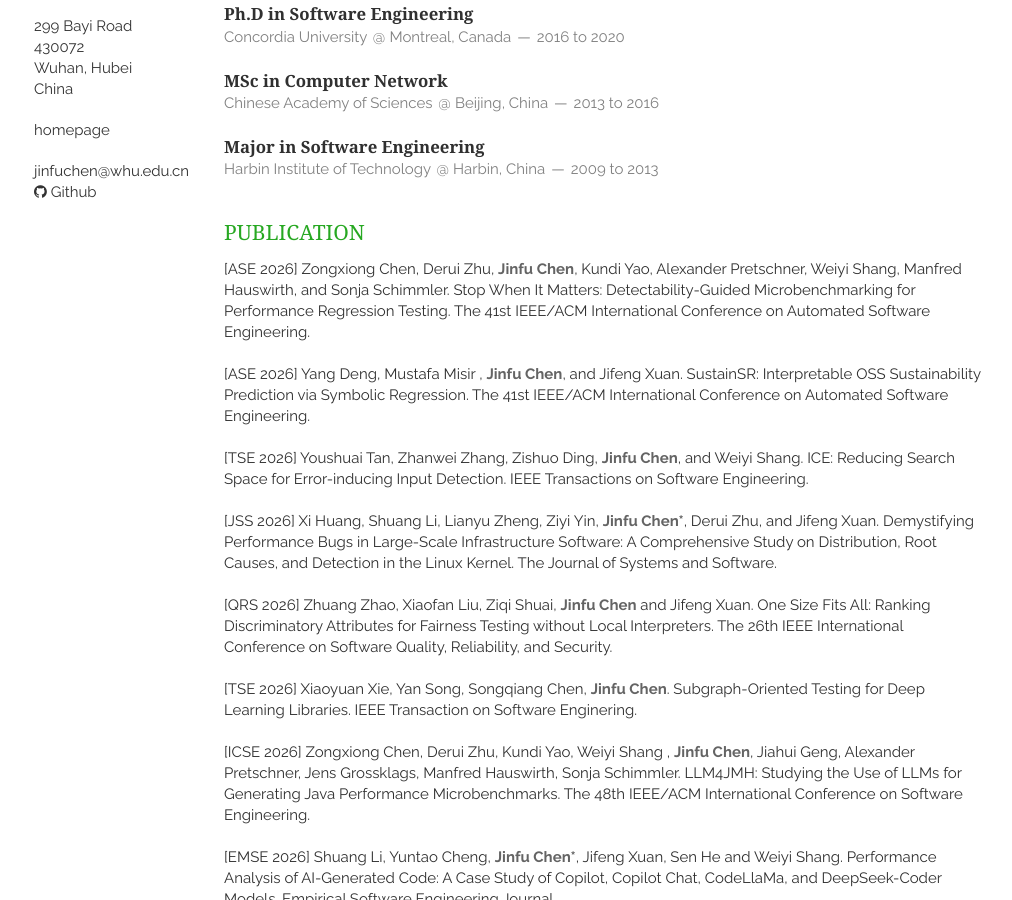
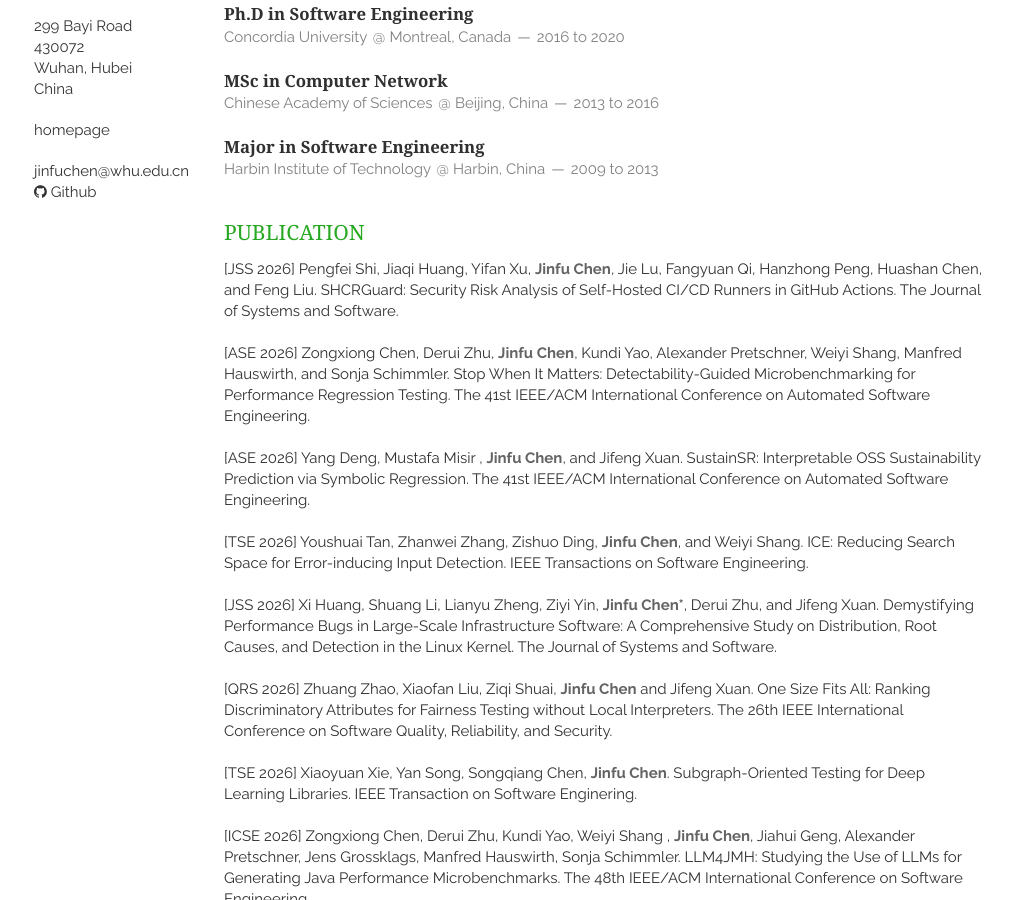
Before and after one commit to jinfuchen/jinfu, a Jekyll site: the page built from index.html, in a window 1280 px wide and 900 px high, scrolled down 319 px. Shown: the whole window, without its empty margins (136-1148 px from the left). Built offline with Jekyll 4.4.1, drawn with Linux system fonts in a browser that asks for light colours; nearby versions of some CDN libraries; the list of posts is cut into pages by our own code.

Commit message:
JSS CI/CD

```diff
--- a/_includes/publication.html
+++ b/_includes/publication.html
@@ -12,6 +12,9 @@
     -->
 
     <article>
+      <p>[JSS 2026] Pengfei Shi, Jiaqi Huang, Yifan Xu, <em>Jinfu Chen</em>, Jie Lu, Fangyuan Qi, Hanzhong Peng, Huashan Chen, and Feng Liu. SHCRGuard: Security Risk Analysis of Self-Hosted CI/CD Runners in GitHub Actions. The Journal of Systems and Software. </p>
+      <br>
+
       <p>[ASE 2026] Zongxiong Chen, Derui Zhu, <em>Jinfu Chen</em>, Kundi Yao, Alexander Pretschner, Weiyi Shang, Manfred Hauswirth, and Sonja Schimmler. Stop When It Matters: Detectability-Guided Microbenchmarking for Performance Regression Testing. The 41st IEEE/ACM International Conference on Automated Software Engineering. </p>
       <br>
 
```
